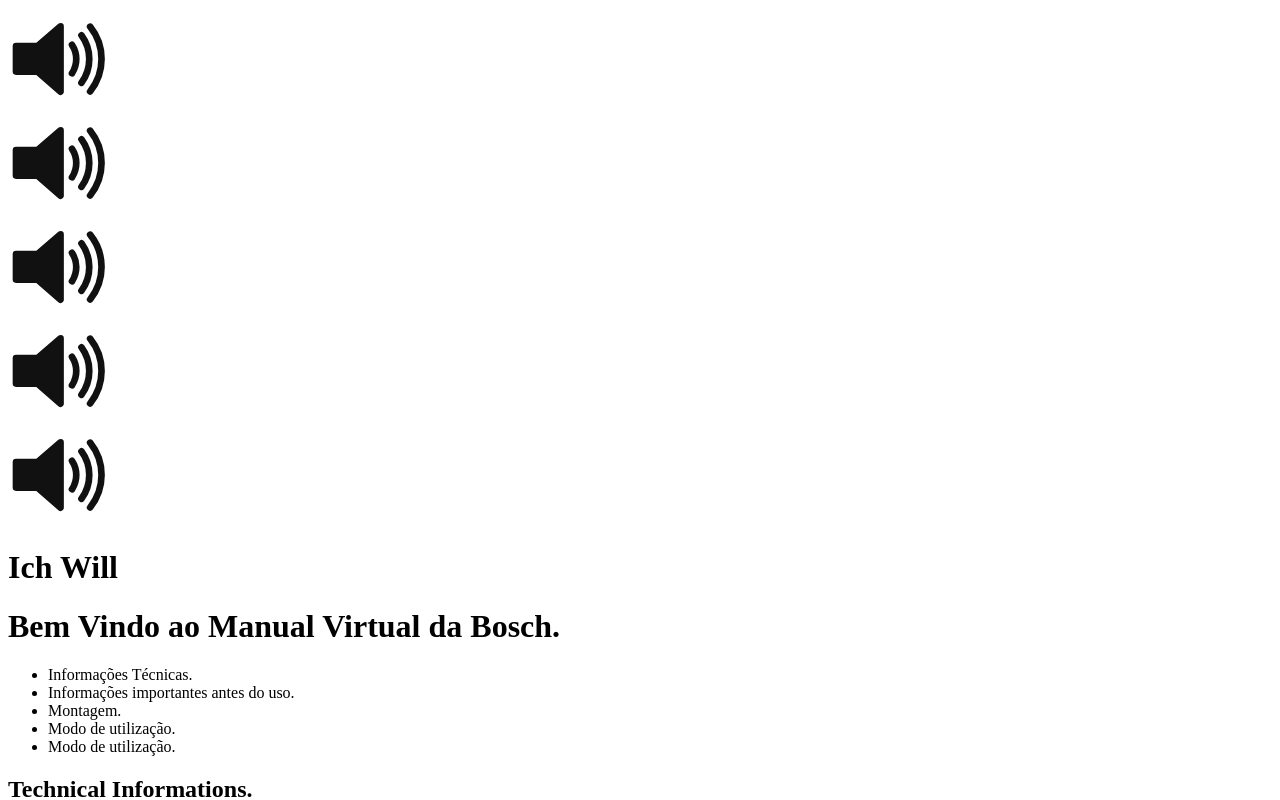
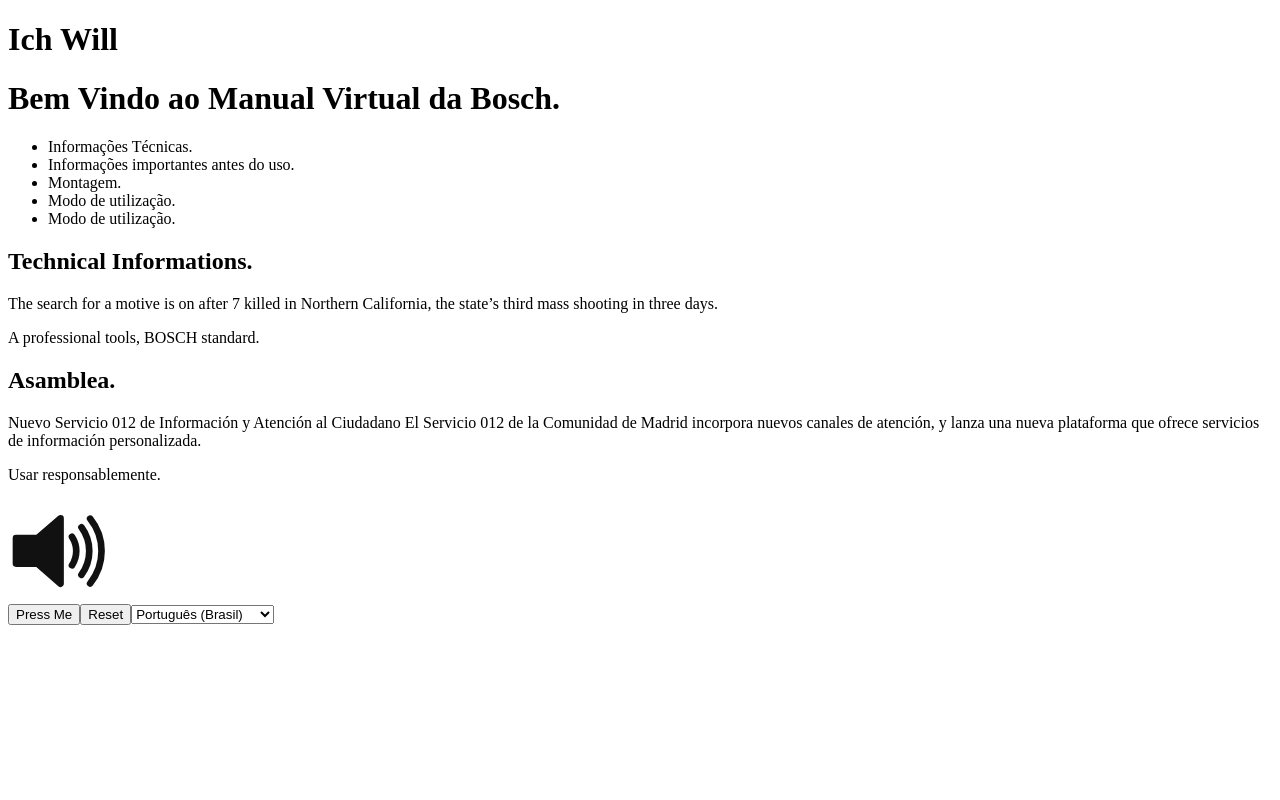
Before and after one commit to jgvlf/React_Speech_With_Artyom, a React (Create React App) app: page / in a window 1280 px wide. Shown: the top 800 px of the page. Built offline with nearby package versions, Linux system fonts and the light colour scheme.

Commit message:
👌 IMPROVE: Conditional and integration

```diff
--- a/src/components/LanguageSelection.js
+++ b/src/components/LanguageSelection.js
@@ -9,14 +9,15 @@
         var result = element.value;
         setValue(result);
 }
+const words = ["Olá", "Manual Virtual", "Parafusadeira", "Furadeira", "Esmiril", "Motor de parabrisa"]
+const [word, setWord] = useState(words[0])
 
+function selectWord(){
+    setWord(words[Math.floor(Math.random()*words.length)])
+}
     return(
         <>
-            <Speaker value={value} text={"Olá"}/>
-            <Speaker value={value} text={"Imagem"}/>
-            <Speaker value={value} text={"Furadeira"}/>
-            <Speaker value={value} text={"Parafusadeira"}/>
-            <Speaker value={value}/>
+            <Speaker value={value} text={word}>
                 <h1>Ich Will</h1>
                 <h1>Bem Vindo ao Manual Virtual da Bosch.</h1>
                 <ul>
@@ -48,6 +49,9 @@
                         Usar responsablemente.
                     </p>
                 </div>
+            </Speaker>
+            <button onClick={selectWord}>Press Me</button>
+            <button onClick={()=>{setWord("")}}>Reset</button>
             <select name="language" id="language" defaultValue={"pt-PT"} onChange={getTagValue}>
                 <option value="pt-PT">Português (Brasil)</option>
                 <option value="es-ES">Espanhol (Espanha)</option>
--- a/src/components/Speaker.js
+++ b/src/components/Speaker.js
@@ -20,8 +20,11 @@
                 console.error("Artyom couldn't be initialized: ", err);
             });
             setTimeout(()=>{
-                if(text === undefined){
-                    const selection = window.getSelection().toString().trim();
+                const selection = window.getSelection().toString().trim();
+                if(text === "" && selection === ""){
+                    alert("Erro: Audio não sendo Emitido\nMotivo: Nada foi selecionado")
+                }
+                if(text === "" && selection !== ""){
                     text = selection
                 }
                 speak(artyom, text);
```
